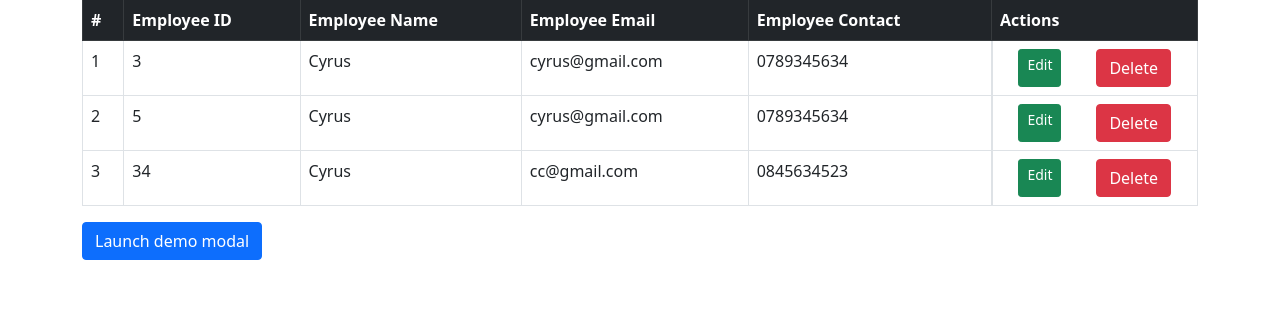
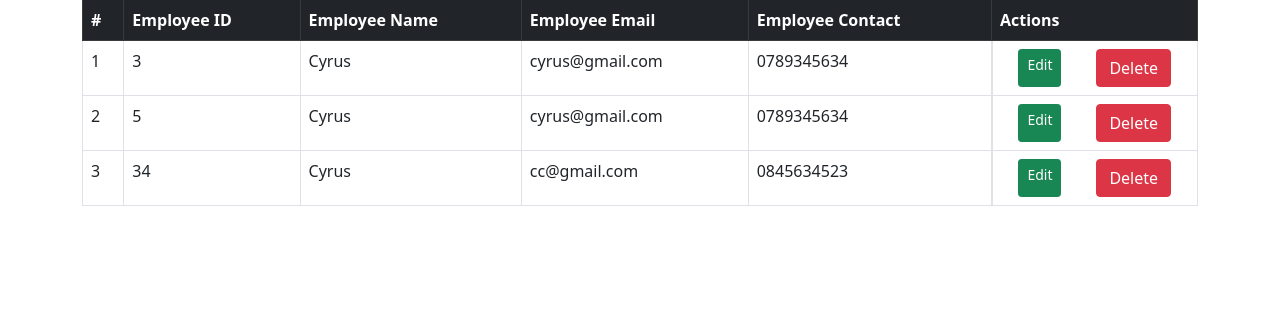
Before and after one commit to Maunducyrus/Simple-Employee-Management-System---Django, a Django app: page / in a window 1280 px wide. Shown: the part 143-477 px from the top of the page. Run offline with Django 5.2, Linux system fonts and the light colour scheme; data comes from the database, SQL or seed files in the repository.

Commit message:
deletion

```diff
--- a/employees/application/templates/list.html
+++ b/employees/application/templates/list.html
@@ -28,17 +28,12 @@
             <td>{{ employee.employee_contact }}</td>
             <td class="d-flex justify-content-around">
                 <a class="btn btn-success btn-sm" href="{% url 'update' employee.pk %}">Edit</a>
-                <button class="btn btn-danger" data-bs-target="#deleteModal" data-bs-toggle="modal">Delete</button>
+                <button class="btn btn-danger" data-bs-target="#deleteModal" data-bs-toggle="modal" data-id={{employee.pk}}>Delete</button>
             </td>
         </tr>
         {% endfor %}
     </tbody>
     </table>
-
-    <!-- Button trigger modal -->
-<button type="button" class="btn btn-primary" data-bs-toggle="modal" data-bs-target="#exampleModal">
-    Launch demo modal
-  </button>
 
   <!-- Modal -->
   <div class="modal fade" id="exampleModal" tabindex="-1" aria-labelledby="exampleModalLabel" aria-hidden="true">
```
